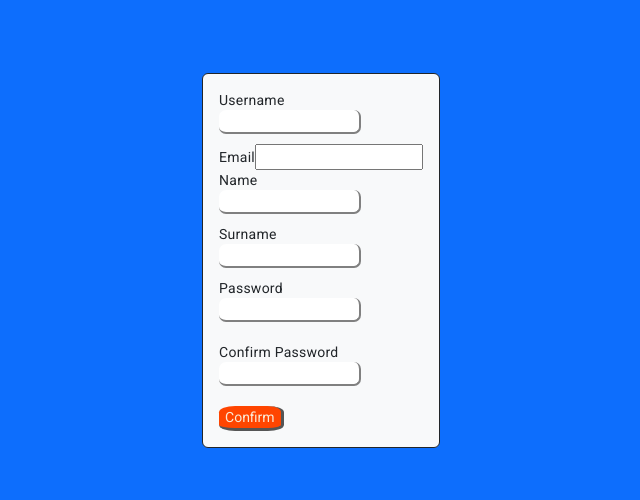
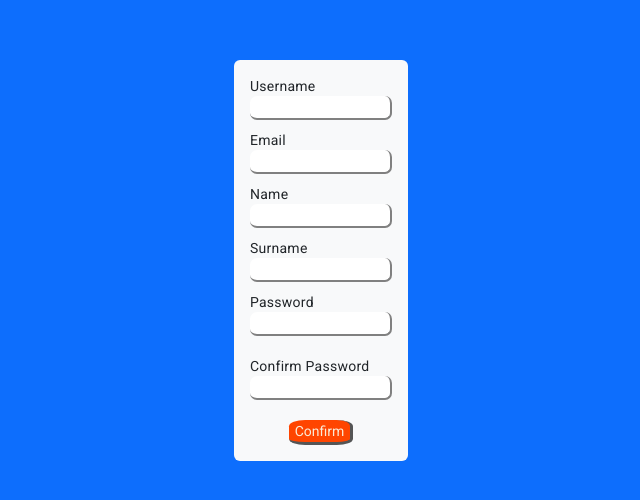
Before and after one commit to GiovaChiar/ProgettoStage, an Angular app: page /registration-page in a window 1280 px wide. Shown: the part 140-640 px from the top of the page, without its empty margins (319-959 px from the left). Built offline with nearby package versions, Linux system fonts and the light colour scheme.

Commit message:
aggiornamenti login

```diff
--- a/server.js
+++ b/server.js
@@ -97,5 +97,4 @@ function checkNotAuthenticated(req, res, next) {
     next()
   }
 
-console.log("Start server on 1234")
-app.listen(1234);
+app.listen(4000);
--- a/src/app/components/pages/login/login.component.html
+++ b/src/app/components/pages/login/login.component.html
@@ -1,10 +1,14 @@
 <!DOCTYPE html>
 <div class="h-100 d-flex align-items-center justify-content-center p-3 bg-primary">
   <div class="bg-light border rounded border-top-start-0 border-dark p-3">
-    <button type="button" class="register" (click)="changeId()">change</button>
-    <app-input-tile [title]="id" [wrong]="wrongUsername" [message]="messageUsername" (inputEmitter)="handleUsernameEmitted($event)"></app-input-tile>
+    <div class="d-flex justify-content-center">
+      <app-input-tile [title]="id" [wrong]="wrongUsername" [message]="messageUsername" (inputEmitter)="handleUsernameEmitted($event)"></app-input-tile>
+      <button type="button" class="register" (click)="changeId()">change</button>
+    </div>
     <app-input-tile [title]="pw" [type]="pw" [wrong]="wrongPassword" [message]="messagePassword" (inputEmitter)="handlePasswordEmitted($event)"></app-input-tile>
-    <button type="button" class="login" (click)="loginRequest()" routerLink="/homepage">Login</button>
-    <button type="button" class="register" routerLink="/registration-page">Not registered, yet?</button>
+    <div class="mx-auto d-flex justify-content-center">
+      <button type="button" class="login" (click)="loginRequest()" routerLink="/homepage">Login</button>
+      <button type="button" class="register" routerLink="/registration-page">Not registered, yet?</button>
+    </div>
   </div>
 </div>
--- a/src/app/components/pages/registration/registration.component.html
+++ b/src/app/components/pages/registration/registration.component.html
@@ -1,12 +1,14 @@
 <!DOCTYPE html>
 <div class="h-100 d-flex align-items-center justify-content-center p-3 bg-primary">
-  <div class="bg-light border rounded border-top-start-0 border-dark p-3">
+  <div class="bg-light rounded border-top-start-0 border-dark p-3">
     <app-input-tile [title]="username" [wrong]="wrongUsername" [message]="messageUsername" (inputEmitter)="handleUsernameEmitted($event)"></app-input-tile>
-    <app-input-tile [title]="email" [type]="email" [wrong]="wrongEmail" [message]="messageEmail" (inputEmitter)="handleEmailEmitted($event)"></app-input-tile>
+    <app-input-tile [title]="email" [wrong]="wrongEmail" [message]="messageEmail" (inputEmitter)="handleEmailEmitted($event)"></app-input-tile>
     <app-input-tile [title]="name" [wrong]="wrongName" [message]="messageName" (inputEmitter)="handleNameEmitted($event)"></app-input-tile>
     <app-input-tile [title]="surname" [wrong]="wrongSurname" [message]="messageSurname" (inputEmitter)="handleSurnameEmitted($event)"></app-input-tile>
     <app-input-tile [title]="pw" [type]="pw" [wrong]="wrongPassword" [message]="messagePassword" (inputEmitter)="handlePasswordEmitted($event)"></app-input-tile>
     <app-input-tile [title]="pwconfirm" [type]="pw" [wrong]="wrongPwconfirm" [message]="messagePwconfirm" (inputEmitter)="handlePwconfirmEmitted($event)"></app-input-tile>
-    <button type="button" class="register" (click)="registrationRequest()">Confirm</button>
+    <div class="d-flex justify-content-center">
+        <button type="button" class="register" (click)="registrationRequest()">Confirm</button>
+    </div>
   </div>
 </div>
--- a/src/app/components/pages/registration/registration.component.scss
+++ b/src/app/components/pages/registration/registration.component.scss
@@ -1,3 +1,4 @@
+
 .register{
     background-color: orangered;
     border-radius: 25%;
@@ -6,5 +7,4 @@
     border-width: 3px;
     border-color: darkgrey;
     color: antiquewhite;
-
 }
--- a/src/app/services/authentication/authentication.service.ts
+++ b/src/app/services/authentication/authentication.service.ts
@@ -36,7 +36,7 @@ export class AuthenticationService {
     }else if(this.user.email === '' && this.user.username===''){
       return 2;
     }else{
-     // this.http.post('http://localhost:1234/register',this.user).subscribe(data=>{console.log(data)})
+      this.http.post('http://localhost:4000/login',this.user).subscribe(data=>{console.log(data)})
       //comando che prende l'oggetto dal backend e lo trasforma in user
       localStorage.setItem('user',JSON.stringify(this.user))
       return 3;
--- a/src/app/services/registration/registration.service.ts
+++ b/src/app/services/registration/registration.service.ts
@@ -1,3 +1,4 @@
+import { HttpClient } from '@angular/common/http';
 import { Injectable } from '@angular/core';
 
 @Injectable({
@@ -13,7 +14,7 @@ export class RegistrationService {
   }
   private confirmpw = false
 
-  constructor() { }
+  constructor(private http: HttpClient) { }
   setUsername(value: string){
     this.user.username = value
   }
```
